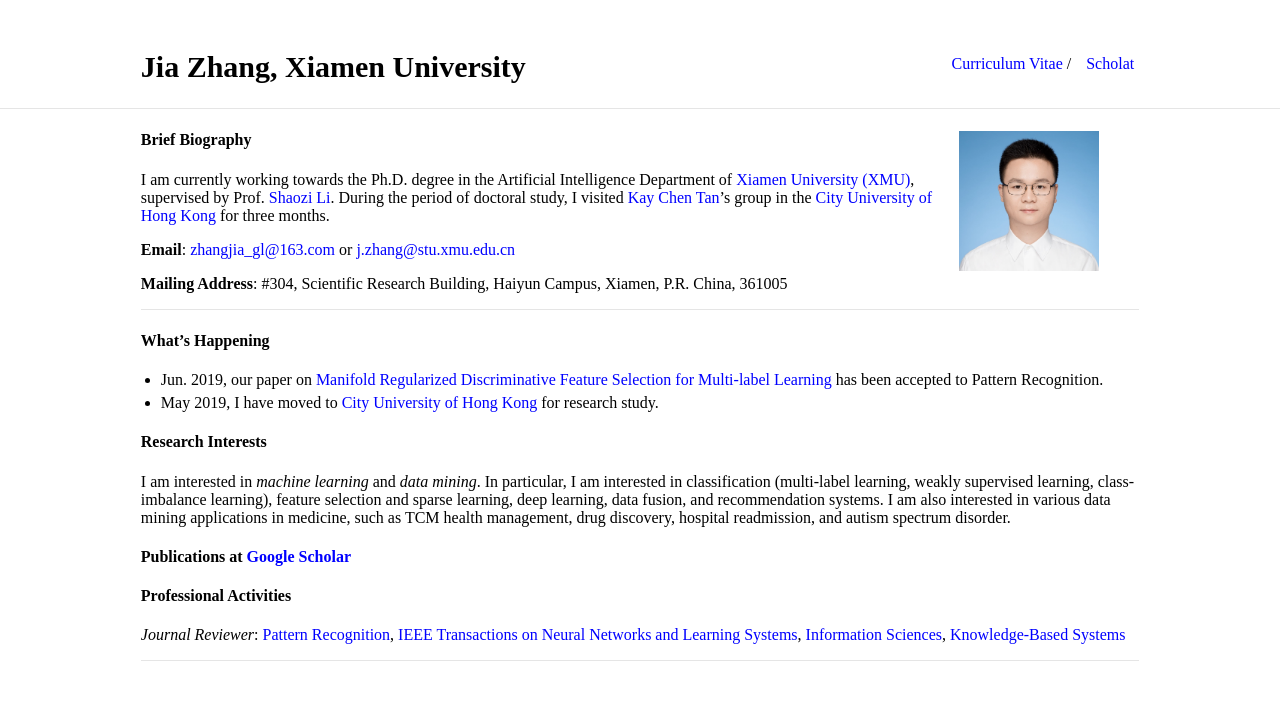
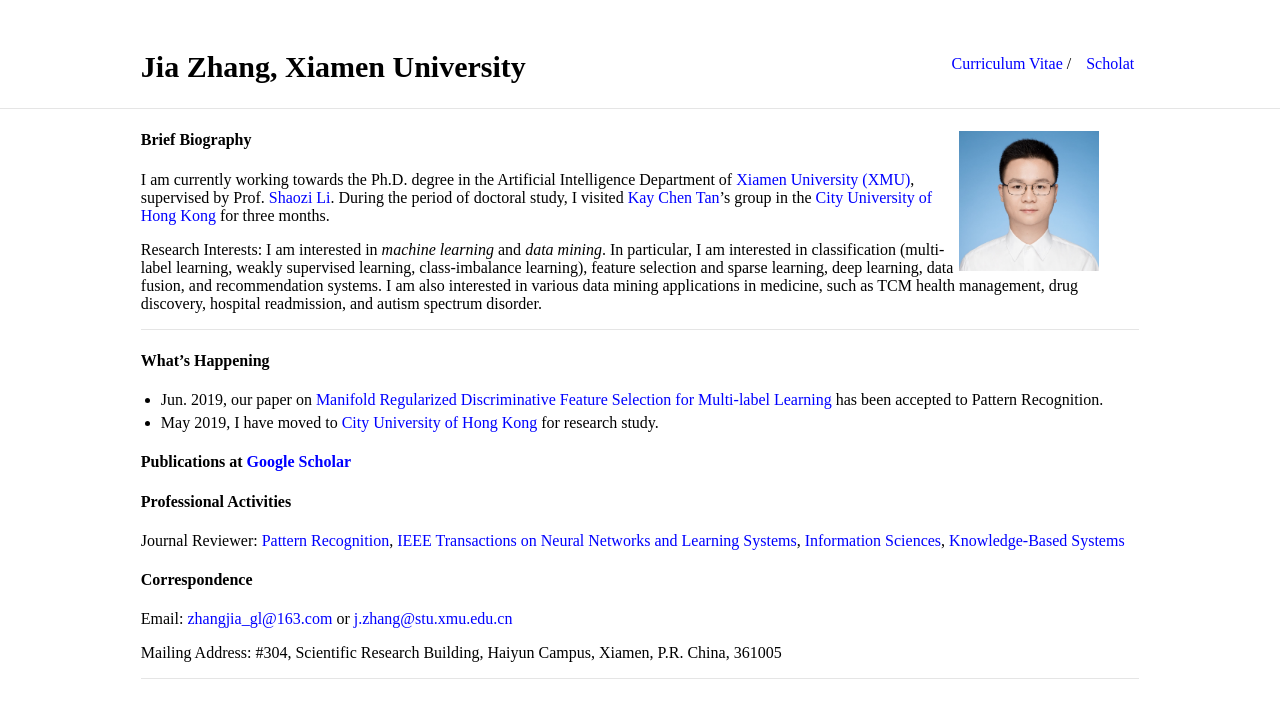
Before and after one commit to jiazhang-ml/jiazhang-ml.github.io, a Jekyll site: the page built from index.md, in a window 1280 px wide, cut to the strip 0-876 px from the top of the page. Shown: the top 718 px of the strip. Built offline with Jekyll 4.4.1, drawn with Linux system fonts in a browser that asks for light colours; part of the change alters nothing that is shown.

Commit message:
Update index.md

```diff
--- a/index.md
+++ b/index.md
@@ -8,9 +8,7 @@ layout: default
 
 I am currently working towards the Ph.D. degree in the Artificial Intelligence Department of [Xiamen University (XMU)](https://www.xmu.edu.cn/), supervised by Prof. [Shaozi Li](http://imt.xmu.edu.cn/szdw.html). During the period of doctoral study, I visited [Kay Chen Tan](http://www.cityu.edu.hk/stfprofile/kaytan.htm)'s group in the [City University of Hong Kong](https://www.cityu.edu.hk/) for three months.
 
-**Email**: [zhangjia_gl@163.com](mailto:zhangjia_gl@163.com) or [j.zhang@stu.xmu.edu.cn](mailto:j.zhang@stu.xmu.edu.cn)
-
-**Mailing Address**: #304, Scientific Research Building, Haiyun Campus, Xiamen, P.R. China, 361005
+Research Interests: I am interested in *machine learning* and *data mining*. In particular, I am interested in classification (multi-label learning, weakly supervised learning, class-imbalance learning), feature selection and sparse learning, deep learning, data fusion, and recommendation systems. I am also interested in various data mining applications in medicine, such as TCM health management, drug discovery, hospital readmission, and autism spectrum disorder.
 
 ---
 
@@ -19,11 +17,14 @@ I am currently working towards the Ph.D. degree in the Artificial Intelligence D
 * Jun. 2019, our paper on [Manifold Regularized Discriminative Feature Selection for Multi-label Learning](https://www.sciencedirect.com/science/article/pii/S0031320319302341) has been accepted to Pattern Recognition.
 * May 2019, I have moved to [City University of Hong Kong](https://www.cityu.edu.hk/) for research study.
 
-#### Research Interests
-I am interested in *machine learning* and *data mining*. In particular, I am interested in classification (multi-label learning, weakly supervised learning, class-imbalance learning), feature selection and sparse learning, deep learning, data fusion, and recommendation systems. I am also interested in various data mining applications in medicine, such as TCM health management, drug discovery, hospital readmission, and autism spectrum disorder.
-
 #### Publications at [Google Scholar](https://scholar.google.com.hk/citations?user=yBaTk-gAAAAJ&hl=en)
 
 #### Professional Activities
 
-*Journal Reviewer*: [Pattern Recognition](https://www.journals.elsevier.com/pattern-recognition/), [IEEE Transactions on Neural Networks and Learning Systems](https://mc.manuscriptcentral.com/tnnls), [Information Sciences](https://www.journals.elsevier.com/information-sciences), [Knowledge-Based Systems](https://www.journals.elsevier.com/knowledge-based-systems)
+Journal Reviewer: [Pattern Recognition](https://www.journals.elsevier.com/pattern-recognition/), [IEEE Transactions on Neural Networks and Learning Systems](https://mc.manuscriptcentral.com/tnnls), [Information Sciences](https://www.journals.elsevier.com/information-sciences), [Knowledge-Based Systems](https://www.journals.elsevier.com/knowledge-based-systems)
+
+#### Correspondence
+
+Email: [zhangjia_gl@163.com](mailto:zhangjia_gl@163.com) or [j.zhang@stu.xmu.edu.cn](mailto:j.zhang@stu.xmu.edu.cn)
+
+Mailing Address: #304, Scientific Research Building, Haiyun Campus, Xiamen, P.R. China, 361005
```
